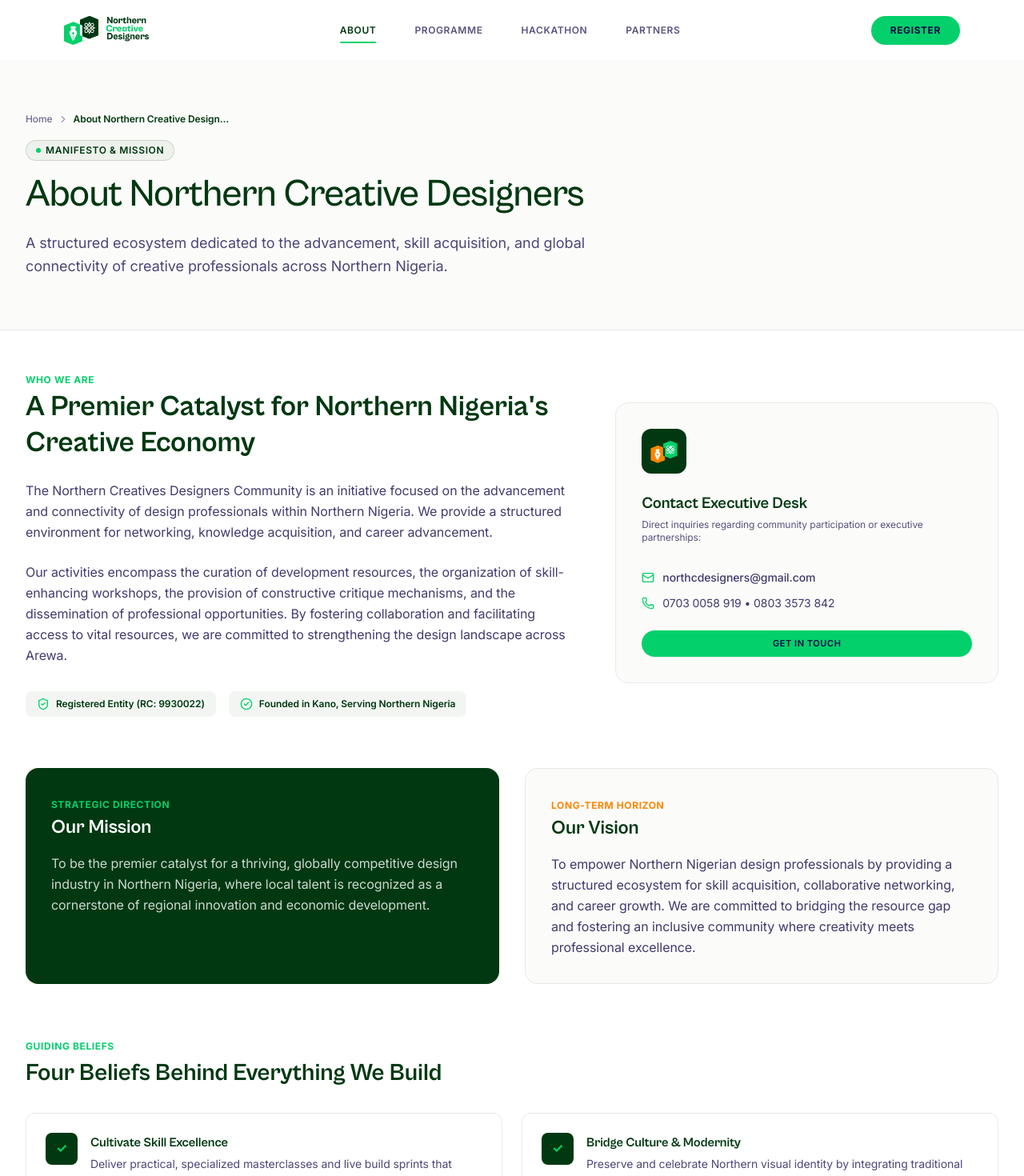
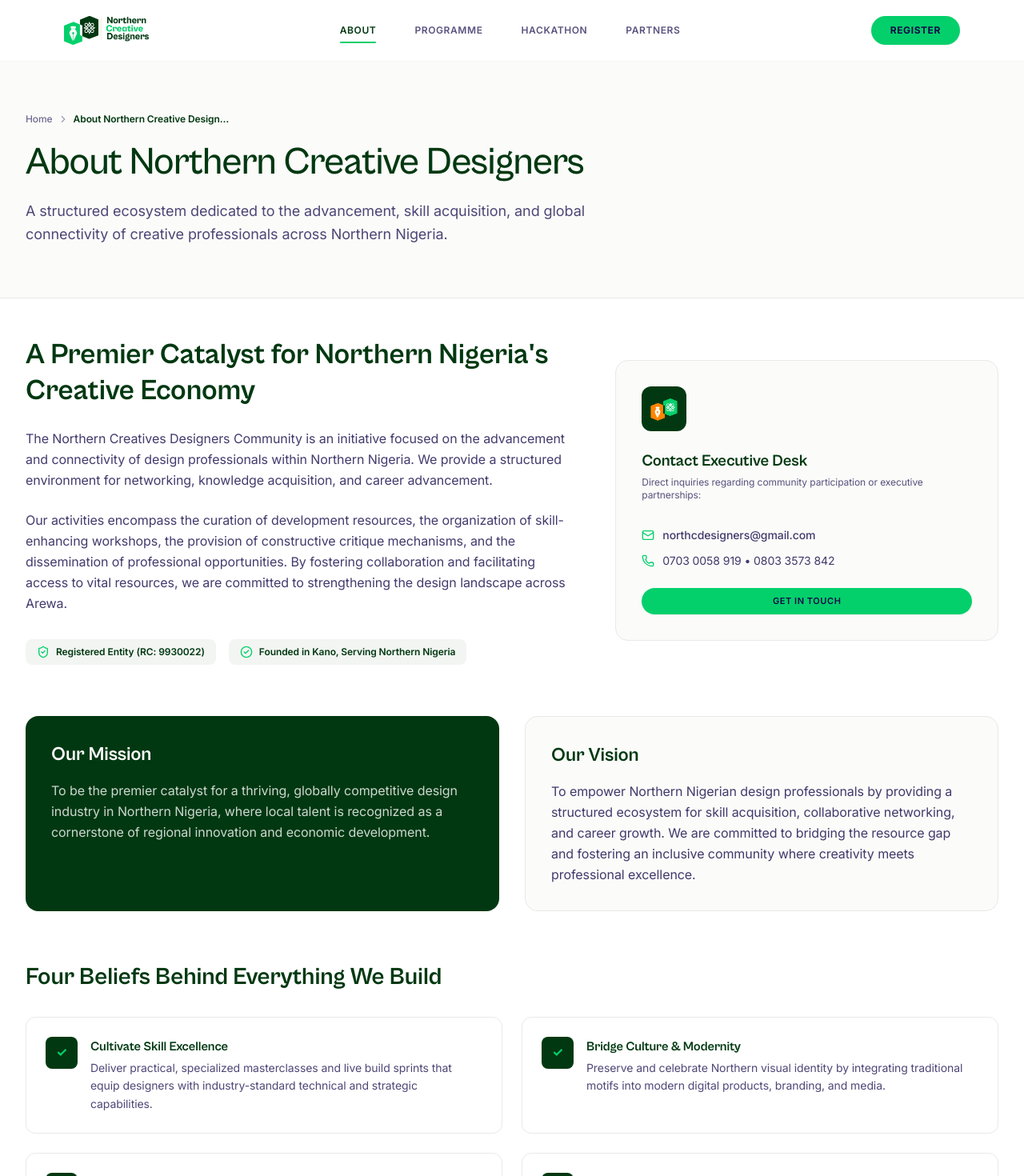
Before and after one commit to aminumuhammad000/northern-creative-designers, a Next.js app: page /about in a window 1280 px wide. Shown: the top 1470 px of the page at 80% size. Built offline with nearby package versions, Linux system fonts and the light colour scheme.

Commit message:
style: remove all remaining eyebrow tags, manifesto pills, and redundant section badges

```diff
--- a/app/about/page.tsx
+++ b/app/about/page.tsx
@@ -28,7 +28,6 @@
   return (
     <main className="flex-1 pb-20">
       <PageHeader
-        tag="Manifesto & Mission"
         title="About Northern Creative Designers"
         description="A structured ecosystem dedicated to the advancement, skill acquisition, and global connectivity of creative professionals across Northern Nigeria."
       />
@@ -37,9 +36,6 @@
         {/* Organisation Overview & RC */}
         <section className="grid grid-cols-1 lg:grid-cols-12 gap-12 items-center">
           <div className="lg:col-span-7 space-y-6">
-            <span className="text-xs font-bold text-spring uppercase tracking-wider">
-              Who We Are
-            </span>
             <h2 className="text-3xl sm:text-4xl font-bold text-pine leading-tight">
               A Premier Catalyst for Northern Nigeria&apos;s Creative Economy
             </h2>
@@ -114,9 +110,6 @@
         {/* Mission & Vision Cards */}
         <section className="grid grid-cols-1 md:grid-cols-2 gap-8">
           <div className="p-8 rounded-2xl bg-pine text-white space-y-4">
-            <span className="text-spring text-xs font-bold uppercase tracking-wider">
-              Strategic Direction
-            </span>
             <h3 className="text-2xl font-bold text-white">Our Mission</h3>
             <p className="text-white/80 text-sm sm:text-base leading-relaxed">
               To be the premier catalyst for a thriving, globally competitive design
@@ -126,9 +119,6 @@
           </div>
 
           <div className="p-8 rounded-2xl bg-neutral-sand border border-neutral-border text-navy space-y-4">
-            <span className="text-tangerine text-xs font-bold uppercase tracking-wider">
-              Long-Term Horizon
-            </span>
             <h3 className="text-2xl font-bold text-pine">Our Vision</h3>
             <p className="text-navy/80 text-sm sm:text-base leading-relaxed">
               To empower Northern Nigerian design professionals by providing a
@@ -143,9 +133,6 @@
         {/* 4 Pillars in Detail */}
         <section className="space-y-8">
           <div>
-            <span className="text-xs font-bold text-spring uppercase tracking-wider">
-              Guiding Beliefs
-            </span>
             <h2 className="text-2xl sm:text-3xl font-bold text-pine mt-1">
               Four Beliefs Behind Everything We Build
             </h2>
--- a/app/exhibitors/page.tsx
+++ b/app/exhibitors/page.tsx
@@ -25,9 +25,6 @@
       <div className="max-w-7xl mx-auto px-4 sm:px-6 lg:px-8 pt-12 space-y-16">
         <section className="grid grid-cols-1 lg:grid-cols-12 gap-12 items-center">
           <div className="lg:col-span-7 space-y-6">
-            <span className="text-xs font-bold text-spring uppercase tracking-wider">
-              Exhibitor Value Proposition
-            </span>
             <h2 className="text-3xl font-bold text-pine leading-tight">
               An Immersive Space for Creative and Technical Brands
             </h2>
--- a/app/hackathon/page.tsx
+++ b/app/hackathon/page.tsx
@@ -36,9 +36,6 @@
         {/* Hackathon Summary Banner */}
         <section className="p-8 sm:p-10 rounded-2xl bg-pine text-white flex flex-col lg:flex-row items-center justify-between gap-8">
           <div className="space-y-4 max-w-2xl">
-            <span className="text-spring text-xs font-bold uppercase tracking-wider">
-              Building on 2025 Success
-            </span>
             <h2 className="text-3xl font-bold text-white">
               The 2-Hour Live Design Sprint
             </h2>
@@ -83,9 +80,6 @@
         {/* 3 Challenge Tracks */}
         <section className="space-y-6">
           <div>
-            <span className="text-xs font-bold text-spring uppercase tracking-wider">
-              Competition Focus
-            </span>
             <h3 className="text-2xl sm:text-3xl font-bold text-pine mt-1">
               Three Official Challenge Tracks
             </h3>
--- a/app/partners/page.tsx
+++ b/app/partners/page.tsx
@@ -34,9 +34,6 @@
         {/* Sponsorship Tiers */}
         <section id="sponsor-tiers" className="space-y-8">
           <div>
-            <span className="text-xs font-bold text-spring uppercase tracking-wider">
-              Investment Packages
-            </span>
             <h2 className="text-2xl sm:text-3xl font-bold text-pine mt-1">
               Summit 2.0 Corporate Sponsorship Packages
             </h2>
@@ -108,9 +105,6 @@
         {/* Banking and Terms */}
         <section className="p-8 rounded-2xl bg-pine text-white flex flex-col lg:flex-row items-center justify-between gap-8">
           <div className="space-y-2 max-w-xl text-center lg:text-left">
-            <span className="text-spring text-xs font-semibold uppercase tracking-wider">
-              Direct Corporate Remittance
-            </span>
             <h3 className="text-2xl font-bold text-white">
               Official Bank Account Details
             </h3>
--- a/app/past-editions/page.tsx
+++ b/app/past-editions/page.tsx
@@ -63,9 +63,6 @@
         {/* Documented Historical Initiatives */}
         <section className="space-y-6">
           <div>
-            <span className="text-xs font-bold text-spring uppercase tracking-wider">
-              Documented Record
-            </span>
             <h3 className="text-2xl sm:text-3xl font-bold text-pine mt-1">
               Verified Bootcamps & Competitions
             </h3>
--- a/app/speakers/page.tsx
+++ b/app/speakers/page.tsx
@@ -60,9 +60,6 @@
         {/* Call for Speakers Submission */}
         <div className="max-w-4xl mx-auto p-8 rounded-2xl bg-white border border-neutral-border space-y-6">
           <div className="space-y-2">
-            <span className="text-xs font-bold text-spring uppercase tracking-wider">
-              Contribute Your Expertise
-            </span>
             <h3 className="text-2xl font-bold text-pine">
               Call for Session Proposals & Workshop Hosts
             </h3>
--- a/app/team/page.tsx
+++ b/app/team/page.tsx
@@ -95,9 +95,6 @@
         {/* Committee Functional Structure */}
         <section className="space-y-6">
           <div>
-            <span className="text-xs font-bold text-spring uppercase tracking-wider">
-              Operational Structure
-            </span>
             <h3 className="text-2xl sm:text-3xl font-bold text-pine mt-1">
               Summit 2.0 Working Committees
             </h3>
@@ -131,9 +128,6 @@
         {/* Volunteer & Community Callout */}
         <section className="p-8 rounded-2xl bg-pine text-white flex flex-col md:flex-row items-center justify-between gap-6">
           <div className="space-y-1 max-w-xl">
-            <span className="text-spring text-xs font-semibold uppercase tracking-wider">
-              Get Involved
-            </span>
             <h4 className="text-xl font-bold text-white">
               Join the Summit 2.0 Operational Team
             </h4>
--- a/components/sections/SummitIntroSection.tsx
+++ b/components/sections/SummitIntroSection.tsx
@@ -259,9 +259,6 @@
           {/* Dynamic Animated Content Card */}
           <div className="bg-white rounded-3xl p-8 sm:p-12 border border-neutral-border shadow-md grid grid-cols-1 lg:grid-cols-12 gap-8 items-center transition-all duration-300">
             <div className="lg:col-span-7 space-y-4 text-left">
-              <span className="inline-block px-3 py-1 rounded-full text-xs font-extrabold uppercase tracking-wider bg-spring/15 text-pine border border-spring/30">
-                {currentCohort.tag}
-              </span>
               <h4 className="type-subheading text-pine text-2xl sm:text-3xl font-extrabold tracking-tight">
                 {currentCohort.heading}
               </h4>
@@ -285,9 +282,6 @@
 
             <div className="lg:col-span-5 flex flex-col justify-between p-6 sm:p-8 rounded-2xl bg-pine text-white space-y-5">
               <div>
-                <span className="text-spring text-xs font-mono font-bold uppercase tracking-wider">
-                  Registration Access
-                </span>
                 <p className="text-2xl font-black text-white mt-1">
                   Delegate Pass 2.0
                 </p>
--- a/components/ui/PageHeader.tsx
+++ b/components/ui/PageHeader.tsx
@@ -43,13 +43,6 @@
           </span>
         </nav>
 
-        {tag && (
-          <div className="inline-flex items-center gap-1.5 px-3 py-1 rounded-full text-xs font-semibold tracking-wider uppercase mb-3 bg-pine/5 text-pine border border-pine/15">
-            <span className="w-1.5 h-1.5 rounded-full bg-spring" />
-            {tag}
-          </div>
-        )}
-
         <h1 className="text-3xl sm:text-4xl lg:text-5xl font-medium tracking-tight text-pine leading-tight">
           {title}
         </h1>
--- a/components/ui/SectionHeading.tsx
+++ b/components/ui/SectionHeading.tsx
@@ -26,18 +26,6 @@
         centered ? "mx-auto text-center items-center" : "text-left"
       } ${className}`}
     >
-      {tag && (
-        <div
-          className={`inline-flex items-center gap-1.5 px-3 py-1 rounded-full text-xs font-semibold tracking-wider uppercase mb-3 ${
-            isDark || isPine
-              ? "bg-spring/20 text-spring border border-spring/30"
-              : "bg-pine/5 text-pine border border-pine/15"
-          }`}
-        >
-          <span className="w-1.5 h-1.5 rounded-full bg-spring" />
-          {tag}
-        </div>
-      )}
       <h2
         className={`type-heading ${
           isDark || isPine ? "text-white" : "text-pine"
```
Also changed, not shown: components/sections/HeroSection.tsx (+0 -10 lines).
